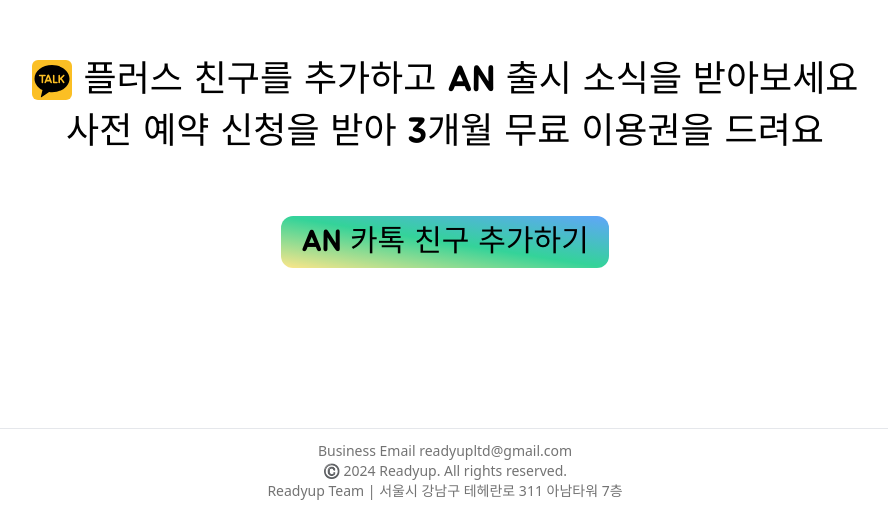
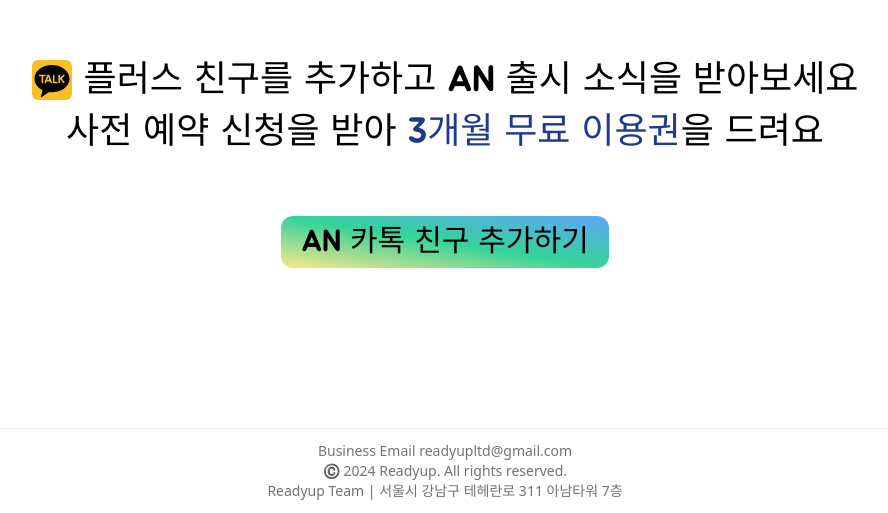
Before and after one commit to noaprost/an, a Next.js app: page / in a window 1280 px wide. Shown: the part 4054-4567 px from the top of the page, without its empty margins (195-1083 px from the left). Built offline with nearby package versions, Linux system fonts and the light colour scheme.

Commit message:
feat: 디자인 수정

```diff
--- a/src/components/AdForm.tsx
+++ b/src/components/AdForm.tsx
@@ -12,7 +12,10 @@
         <KakaoIcon />
         <p>플러스 친구를 추가하고 AN 출시 소식을 받아보세요</p>
       </div>
-      <p className="mt-3">사전 예약 신청을 받아 3개월 무료 이용권을 드려요</p>
+      <p className="mt-3">
+        사전 예약 신청을 받아{" "}
+        <span className="text-blue-900">3개월 무료 이용권</span>을 드려요
+      </p>
       <button
         className="bg-gradient-to-tr from-amber-200 via-emerald-400 to-blue-400 px-5 py-2 text-3xl rounded-xl mt-16 text-black outline-none hover:from-amber-300 hover:via-emerald-500 hover:to-blue-500"
         onClick={handleClick}
```
